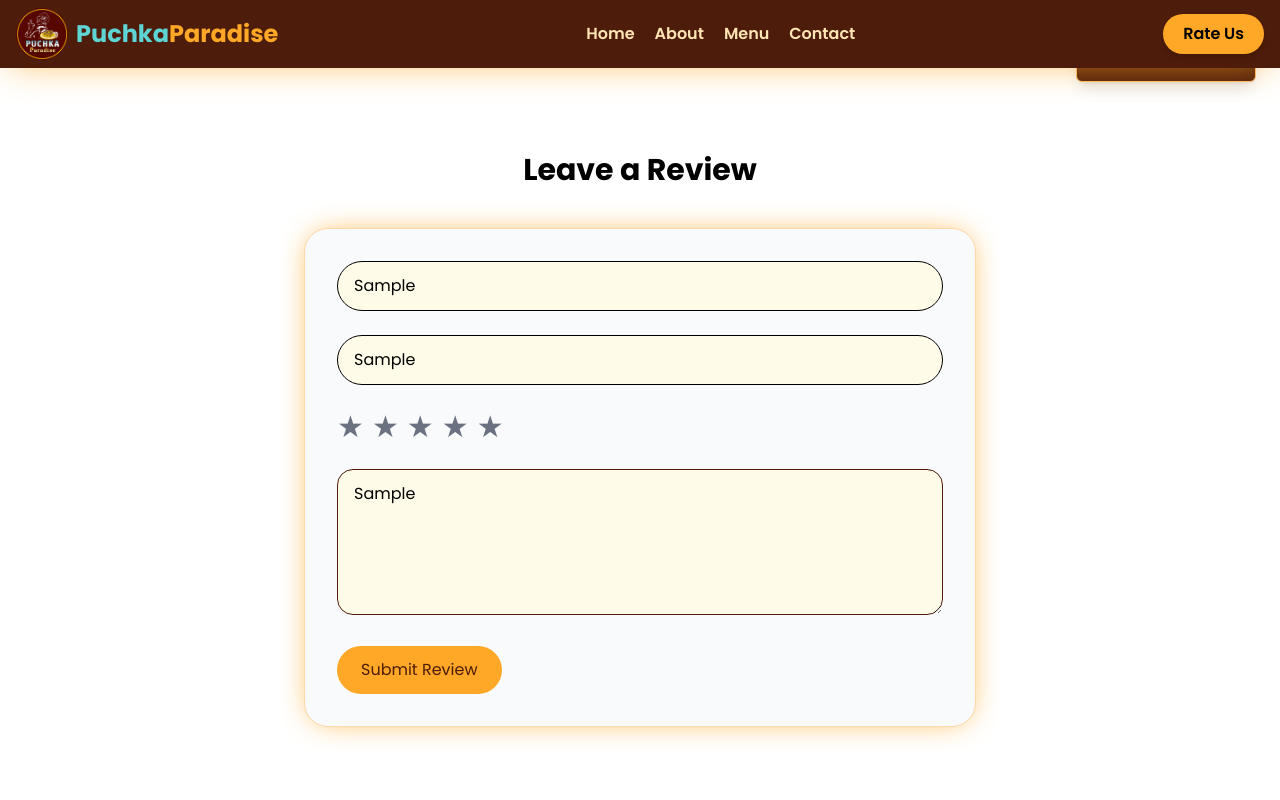
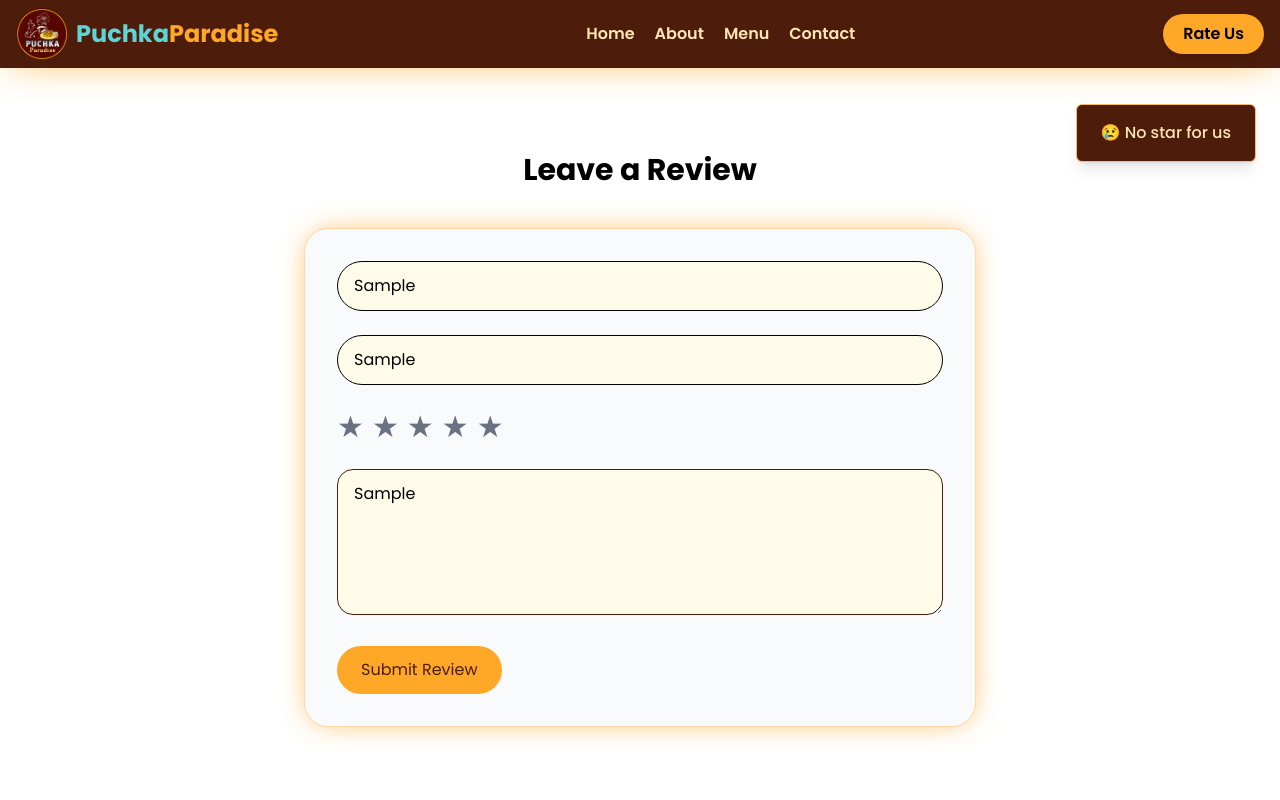
Before and after one commit to JatinCoder123/PuchkaFronend, a React (Vite) app: page /review in a window 1280 px wide. Both pictures are taken after typing "Sample", "Sample", "Sample" into the empty fields and a click on the button "Submit Review". Shown: the top 800 px of the page. Built offline with nearby package versions, Linux system fonts and the light colour scheme; no server answers.

Commit message:
fix custom toast

```diff
--- a/src/components/MyToast.jsx
+++ b/src/components/MyToast.jsx
@@ -13,7 +13,7 @@ export default function Toast({ message, show, onClose }) {
 
   return (
     <div
-      className={`fixed top-6 right-6 z-50 transition-all duration-500 ease-in-out transform ${
+      className={`fixed top-6 right-6 z-50 transition-all mt-20 duration-500 ease-in-out transform ${
         show ? "translate-y-0 opacity-100" : "translate-y-6 opacity-0"
       }`}
     >
```
